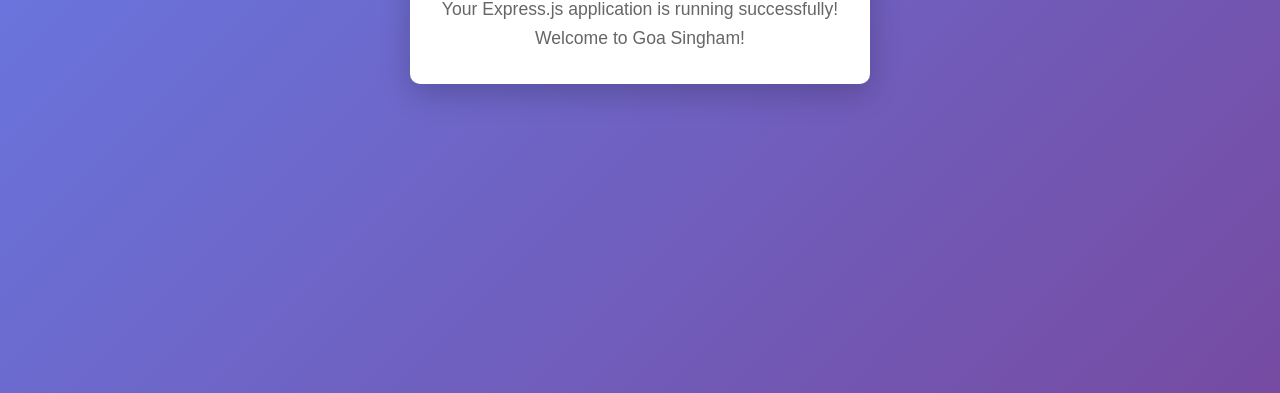
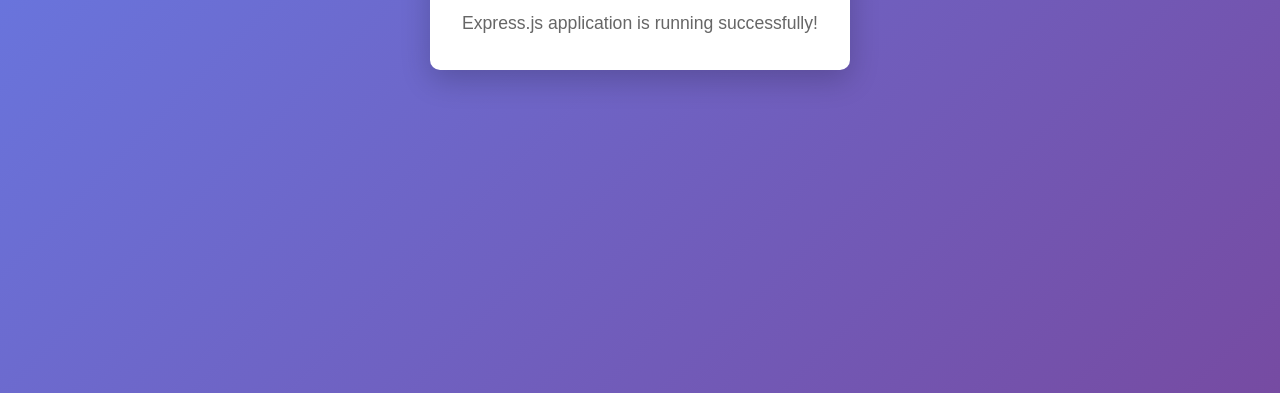
Before and after one commit to rcheeez/user-management-system, a website: page public/index.html in a window 1280 px wide. Shown: the part 407-800 px from the top of the page. Drawn offline with Linux system fonts and the light colour scheme.

Commit message:
updated code in html and yml file

```diff
--- a/public/index.html
+++ b/public/index.html
@@ -45,8 +45,7 @@
 <body>
     <div class="container">
         <h1>Welcome!</h1>
-        <p>Your Express.js application is running successfully!</p>
-        <p>Welcome to Goa Singham!</p>
+        <p>Express.js application is running successfully!</p>
     </div>
 </body>
 </html>
```
Also changed, not shown: .github/workflows/ci-cd.yaml.
